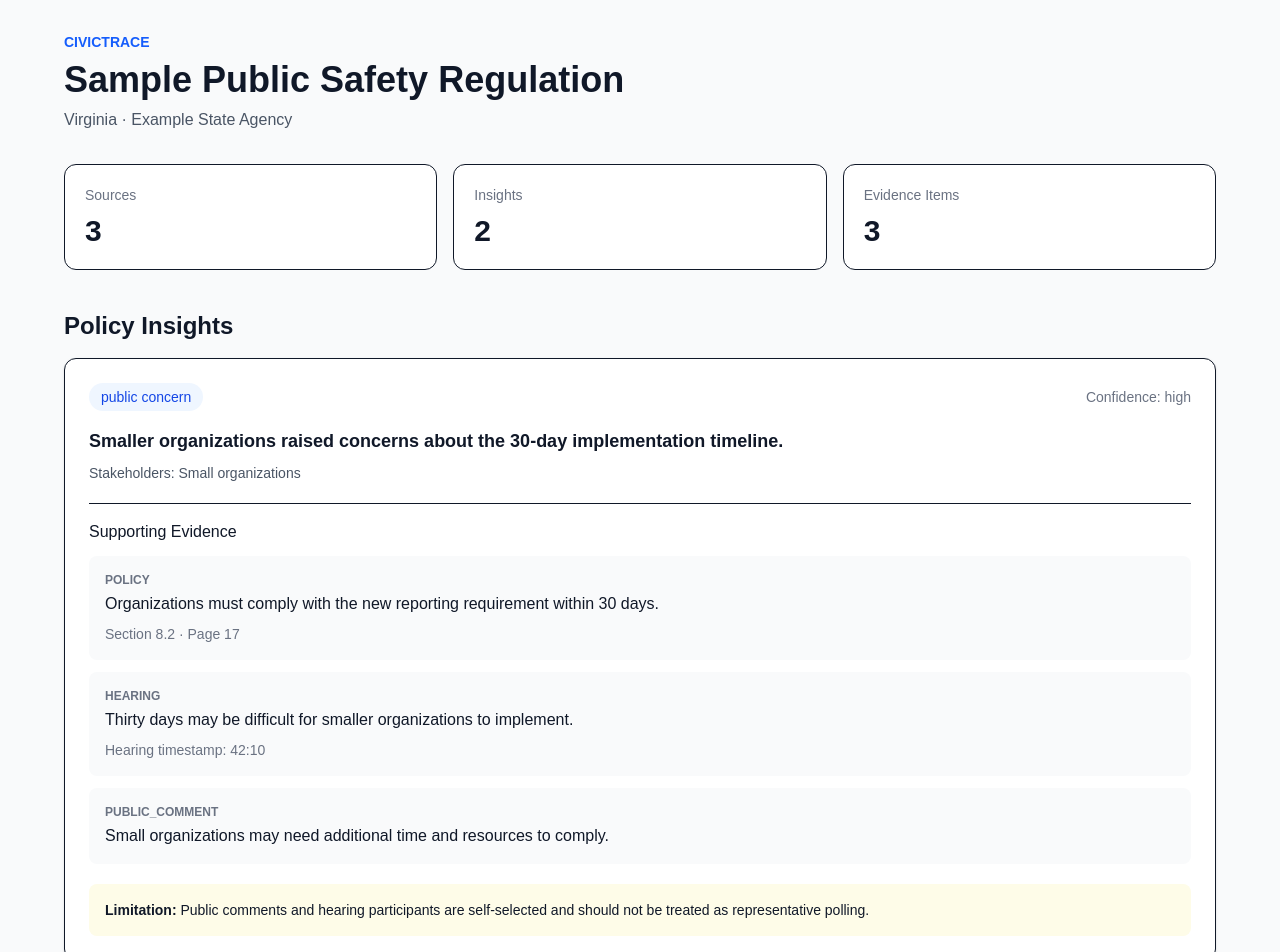
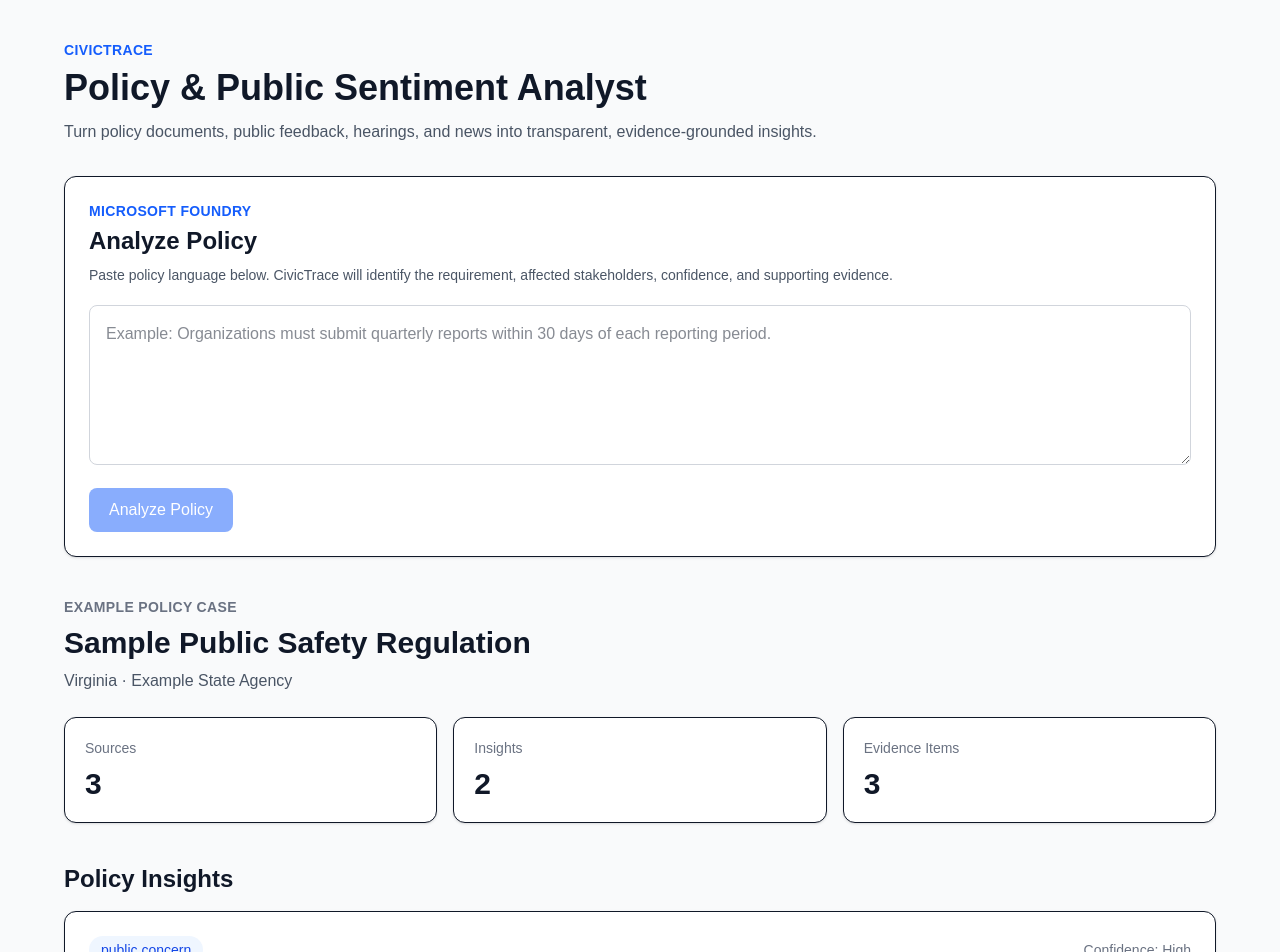
Before and after one commit to simha4/civictrace, a Next.js app: page / in a window 1280 px wide. Shown: the top 952 px of the page. Built offline with nearby package versions, Linux system fonts and the light colour scheme.

Commit message:
feat: add interactive Foundry policy analyzer

```diff
--- a/app/api/analyze-policy/route.ts
+++ b/app/api/analyze-policy/route.ts
@@ -17,27 +17,42 @@ export async function POST(request: Request) {
 
     if (!policyText || typeof policyText !== "string") {
       return NextResponse.json(
-        { error: "policyText is required" },
-        { status: 400 }
+        {
+          error: "policyText is required",
+        },
+        {
+          status: 400,
+        }
       );
     }
 
     const prompt = `
-Analyze the following policy requirement.
+You are CivicTrace, an evidence-grounded policy analysis assistant.
 
-Return ONLY valid JSON in this exact structure:
+Analyze the policy text below.
+
+Return ONLY valid JSON.
+
+Use exactly this structure:
 
 {
-  "claim": "string",
-  "stakeholders": ["string"],
-  "confidence": "high | medium | low",
-  "evidence": ["string"]
+  "claim": "A concise explanation of what the policy requires or changes",
+  "stakeholders": ["Stakeholder 1", "Stakeholder 2"],
+  "confidence": "high",
+  "evidence": ["Exact supporting policy language"]
 }
 
-Do not invent facts.
-Only use information supported by the provided policy text.
+Rules:
+- Do not invent information.
+- Only make claims supported by the supplied policy text.
+- Identify only stakeholders reasonably affected by the text.
+- confidence must be exactly "high", "medium", or "low".
+- Evidence should contain text taken directly from the supplied policy.
+- Do not include markdown.
+- Do not wrap the JSON in code fences.
 
-Policy text:
+POLICY TEXT:
+
 ${policyText}
 `;
 
@@ -51,15 +66,23 @@ ${policyText}
 
     const parsed = JSON.parse(cleaned);
 
-    const validated = PolicyAnalysisSchema.parse(parsed);
+    const validated =
+      PolicyAnalysisSchema.parse(parsed);
 
     return NextResponse.json(validated);
   } catch (error) {
-    console.error(error);
+    console.error(
+      "Policy analysis error:",
+      error
+    );
 
     return NextResponse.json(
-      { error: "Policy analysis failed" },
-      { status: 500 }
+      {
+        error: "Policy analysis failed",
+      },
+      {
+        status: 500,
+      }
     );
   }
 }
--- a/app/page.tsx
+++ b/app/page.tsx
@@ -1,132 +1,252 @@
+import PolicyAnalyzer from "../components/policy/PolicyAnalyzer";
 import { mockPolicyCase } from "../lib/data/mock-policy-case";
 
 export default function Home() {
   const policyCase = mockPolicyCase;
 
   return (
-    <main className="min-h-screen bg-gray-50 p-8 text-gray-900">
+    <main className="min-h-screen bg-gray-50 px-6 py-10 text-gray-900">
+
       <div className="mx-auto max-w-6xl">
 
-        <div className="mb-8">
-          <p className="text-sm font-semibold uppercase text-blue-600">
+        {/* HEADER */}
+
+        <header className="mb-8">
+          <p className="text-sm font-semibold uppercase tracking-wide text-blue-600">
             CivicTrace
           </p>
 
           <h1 className="mt-2 text-4xl font-bold">
-            {policyCase.title}
+            Policy & Public Sentiment Analyst
           </h1>
 
+          <p className="mt-3 max-w-3xl text-gray-600">
+            Turn policy documents,
+            public feedback, hearings,
+            and news into transparent,
+            evidence-grounded insights.
+          </p>
+        </header>
+
+
+        {/* LIVE FOUNDRY ANALYZER */}
+
+        <PolicyAnalyzer />
+
+
+        {/* DEMO POLICY CASE */}
+
+        <section className="mt-10">
+
+          <div>
+            <p className="text-sm font-semibold uppercase tracking-wide text-gray-500">
+              Example Policy Case
+            </p>
+
+            <h2 className="mt-2 text-3xl font-bold">
+              {policyCase.title}
+            </h2>
+
             <p className="mt-2 text-gray-600">
-            {policyCase.jurisdiction} · {policyCase.agency}
+              {policyCase.jurisdiction}
+              {" · "}
+              {policyCase.agency}
             </p>
           </div>
 
-        <div className="grid gap-4 md:grid-cols-3">
-          <div className="rounded-xl border bg-white p-5">
-            <p className="text-sm text-gray-500">Sources</p>
+
+          {/* SUMMARY CARDS */}
+
+          <div className="mt-6 grid gap-4 md:grid-cols-3">
+
+            <div className="rounded-xl border bg-white p-5 shadow-sm">
+              <p className="text-sm text-gray-500">
+                Sources
+              </p>
+
               <p className="mt-2 text-3xl font-bold">
                 {policyCase.sources.length}
               </p>
             </div>
 
-          <div className="rounded-xl border bg-white p-5">
-            <p className="text-sm text-gray-500">Insights</p>
+
+            <div className="rounded-xl border bg-white p-5 shadow-sm">
+              <p className="text-sm text-gray-500">
+                Insights
+              </p>
+
               <p className="mt-2 text-3xl font-bold">
                 {policyCase.insights.length}
               </p>
             </div>
 
-          <div className="rounded-xl border bg-white p-5">
-            <p className="text-sm text-gray-500">Evidence Items</p>
+
+            <div className="rounded-xl border bg-white p-5 shadow-sm">
+              <p className="text-sm text-gray-500">
+                Evidence Items
+              </p>
+
               <p className="mt-2 text-3xl font-bold">
                 {policyCase.evidence.length}
               </p>
             </div>
+
           </div>
 
-        <section className="mt-10">
+
+          {/* INSIGHTS */}
+
+          <div className="mt-10">
+
             <h2 className="text-2xl font-semibold">
               Policy Insights
             </h2>
 
             <div className="mt-4 space-y-5">
-            {policyCase.insights.map((insight) => {
-              const evidence = policyCase.evidence.filter((item) =>
-                insight.evidenceIds.includes(item.id)
+
+              {policyCase.insights.map(
+                (insight) => {
+
+                  const evidence =
+                    policyCase.evidence.filter(
+                      (item) =>
+                        insight.evidenceIds.includes(
+                          item.id
+                        )
                     );
 
                   return (
-                <div
+                    <article
                       key={insight.id}
                       className="rounded-xl border bg-white p-6 shadow-sm"
                     >
-                  <div className="flex items-center justify-between gap-4">
+
+                      <div className="flex flex-wrap items-center justify-between gap-3">
+
                         <span className="rounded-full bg-blue-50 px-3 py-1 text-sm text-blue-700">
-                      {insight.type.replaceAll("_", " ")}
+                          {insight.type.replaceAll(
+                            "_",
+                            " "
+                          )}
                         </span>
 
-                    <span className="text-sm text-gray-500">
-                      Confidence: {insight.confidence}
+                        <span className="text-sm capitalize text-gray-500">
+                          Confidence:{" "}
+                          {insight.confidence}
                         </span>
+
                       </div>
+
 
                       <h3 className="mt-4 text-lg font-semibold">
                         {insight.claim}
                       </h3>
 
+
                       <p className="mt-2 text-sm text-gray-600">
-                    Stakeholders: {insight.stakeholders.join(", ")}
+                        Stakeholders:{" "}
+                        {insight.stakeholders.join(
+                          ", "
+                        )}
                       </p>
 
+
+                      {/* EVIDENCE */}
+
                       <div className="mt-5 border-t pt-4">
+
                         <p className="font-medium">
                           Supporting Evidence
                         </p>
 
                         <div className="mt-3 space-y-3">
-                      {evidence.map((item) => (
+
+                          {evidence.map(
+                            (item) => (
                               <div
                                 key={item.id}
                                 className="rounded-lg bg-gray-50 p-4"
                               >
-                          <p className="text-xs font-semibold uppercase text-gray-500">
-                            {item.sourceType}
+
+                                <p className="text-xs font-semibold uppercase tracking-wide text-gray-500">
+                                  {item.sourceType.replaceAll(
+                                    "_",
+                                    " "
+                                  )}
                                 </p>
 
-                          <p className="mt-1">
+
+                                <p className="mt-2">
                                   {item.text}
                                 </p>
 
+
                                 {item.section && (
                                   <p className="mt-2 text-sm text-gray-500">
-                              Section {item.section}
-                              {item.page ? ` · Page ${item.page}` : ""}
+                                    Section{" "}
+                                    {item.section}
+
+                                    {item.page
+                                      ? ` · Page ${item.page}`
+                                      : ""}
                                   </p>
                                 )}
 
-                          {item.timestampSec !== undefined && (
+
+                                {item.timestampSec !==
+                                  undefined && (
                                   <p className="mt-2 text-sm text-gray-500">
                                     Hearing timestamp:{" "}
-                              {Math.floor(item.timestampSec / 60)}:
-                              {String(item.timestampSec % 60).padStart(2, "0")}
+                                    {Math.floor(
+                                      item.timestampSec /
+                                        60
+                                    )}
+                                    :
+                                    {String(
+                                      item.timestampSec %
+                                        60
+                                    ).padStart(
+                                      2,
+                                      "0"
+                                    )}
                                   </p>
                                 )}
+
                               </div>
-                      ))}
+                            )
+                          )}
+
                         </div>
                       </div>
 
-                  {insight.limitations.length > 0 && (
-                    <div className="mt-5 rounded-lg bg-yellow-50 p-4 text-sm">
-                      <strong>Limitation:</strong>{" "}
-                      {insight.limitations.join(" ")}
+
+                      {/* LIMITATIONS */}
+
+                      {insight.limitations.length >
+                        0 && (
+                        <div className="mt-5 rounded-lg bg-yellow-50 p-4 text-sm text-yellow-900">
+
+                          <strong>
+                            Limitation:
+                          </strong>{" "}
+
+                          {insight.limitations.join(
+                            " "
+                          )}
+
                         </div>
                       )}
+
+                    </article>
+                  );
+                }
+              )}
+
             </div>
-              );
-            })}
           </div>
+
         </section>
+
       </div>
     </main>
   );
--- /dev/null
+++ b/components/policy/PolicyAnalyzer.tsx
@@ -0,0 +1,191 @@
+"use client";
+
+import { useState } from "react";
+
+type Analysis = {
+  claim: string;
+  stakeholders: string[];
+  confidence: "high" | "medium" | "low";
+  evidence: string[];
+};
+
+export default function PolicyAnalyzer() {
+  const [policyText, setPolicyText] =
+    useState("");
+
+  const [analysis, setAnalysis] =
+    useState<Analysis | null>(null);
+
+  const [loading, setLoading] =
+    useState(false);
+
+  const [error, setError] =
+    useState("");
+
+  async function analyzePolicy() {
+    if (!policyText.trim()) {
+      return;
+    }
+
+    setLoading(true);
+    setError("");
+    setAnalysis(null);
+
+    try {
+      const response = await fetch(
+        "/api/analyze-policy",
+        {
+          method: "POST",
+
+          headers: {
+            "Content-Type":
+              "application/json",
+          },
+
+          body: JSON.stringify({
+            policyText,
+          }),
+        }
+      );
+
+      if (!response.ok) {
+        throw new Error(
+          "Policy analysis failed"
+        );
+      }
+
+      const data: Analysis =
+        await response.json();
+
+      setAnalysis(data);
+    } catch (error) {
+      console.error(error);
+
+      setError(
+        "Unable to analyze the policy. Please try again."
+      );
+    } finally {
+      setLoading(false);
+    }
+  }
+
+  return (
+    <section className="rounded-xl border bg-white p-6 shadow-sm">
+      <div>
+        <p className="text-sm font-semibold uppercase tracking-wide text-blue-600">
+          Microsoft Foundry
+        </p>
+
+        <h2 className="mt-1 text-2xl font-semibold">
+          Analyze Policy
+        </h2>
+
+        <p className="mt-2 text-sm text-gray-600">
+          Paste policy language below.
+          CivicTrace will identify the
+          requirement, affected stakeholders,
+          confidence, and supporting evidence.
+        </p>
+      </div>
+
+      <textarea
+        value={policyText}
+        onChange={(event) =>
+          setPolicyText(event.target.value)
+        }
+        placeholder="Example: Organizations must submit quarterly reports within 30 days of each reporting period."
+        className="mt-5 min-h-40 w-full rounded-lg border border-gray-300 p-4 outline-none focus:border-blue-500"
+      />
+
+      <button
+        type="button"
+        onClick={analyzePolicy}
+        disabled={
+          loading ||
+          !policyText.trim()
+        }
+        className="mt-4 rounded-lg bg-blue-600 px-5 py-2.5 font-medium text-white transition hover:bg-blue-700 disabled:cursor-not-allowed disabled:opacity-50"
+      >
+        {loading
+          ? "Analyzing..."
+          : "Analyze Policy"}
+      </button>
+
+      {error && (
+        <div className="mt-5 rounded-lg border border-red-200 bg-red-50 p-4 text-sm text-red-700">
+          {error}
+        </div>
+      )}
+
+      {analysis && (
+        <div className="mt-6 space-y-5 rounded-xl border bg-gray-50 p-5">
+
+          <div>
+            <p className="text-xs font-semibold uppercase tracking-wide text-gray-500">
+              AI-generated interpretation
+            </p>
+
+            <p className="mt-2 text-lg font-medium">
+              {analysis.claim}
+            </p>
+          </div>
+
+          <div>
+            <p className="text-sm font-semibold text-gray-700">
+              Affected Stakeholders
+            </p>
+
+            <div className="mt-2 flex flex-wrap gap-2">
+              {analysis.stakeholders.map(
+                (stakeholder) => (
+                  <span
+                    key={stakeholder}
+                    className="rounded-full bg-blue-100 px-3 py-1 text-sm text-blue-800"
+                  >
+                    {stakeholder}
+                  </span>
+                )
+              )}
+            </div>
+          </div>
+
+          <div>
+            <p className="text-sm font-semibold text-gray-700">
+              Confidence
+            </p>
+
+            <p className="mt-1 capitalize">
+              {analysis.confidence}
+            </p>
+          </div>
+
+          <div>
+            <p className="text-sm font-semibold text-gray-700">
+              Supporting Evidence
+            </p>
+
+            <div className="mt-2 space-y-2">
+              {analysis.evidence.map(
+                (item, index) => (
+                  <blockquote
+                    key={index}
+                    className="rounded-lg border-l-4 border-blue-500 bg-white p-3 text-sm text-gray-700"
+                  >
+                    “{item}”
+                  </blockquote>
+                )
+              )}
+            </div>
+          </div>
+
+          <div className="rounded-lg bg-yellow-50 p-3 text-xs text-yellow-900">
+            AI-generated interpretation.
+            Analysts should verify conclusions
+            against the original policy text.
+          </div>
+
+        </div>
+      )}
+    </section>
+  );
+}
--- a/lib/ai/foundry.ts
+++ b/lib/ai/foundry.ts
@@ -6,13 +6,13 @@ const model = process.env.FOUNDRY_MODEL_NAME;
 
 if (!endpoint) {
   throw new Error(
-    "FOUNDRY_PROJECT_ENDPOINT is missing from .env.local"
+    "FOUNDRY_PROJECT_ENDPOINT is missing from environment variables"
   );
 }
 
 if (!model) {
   throw new Error(
-    "FOUNDRY_MODEL_NAME is missing from .env.local"
+    "FOUNDRY_MODEL_NAME is missing from environment variables"
   );
 }
 
```
Lines whose indentation alone changed are shown as unchanged.
